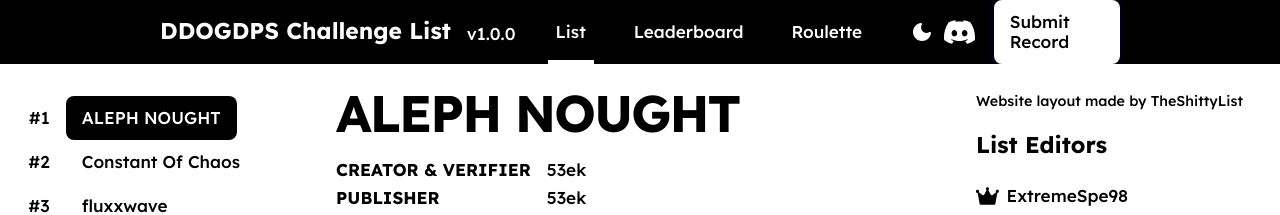
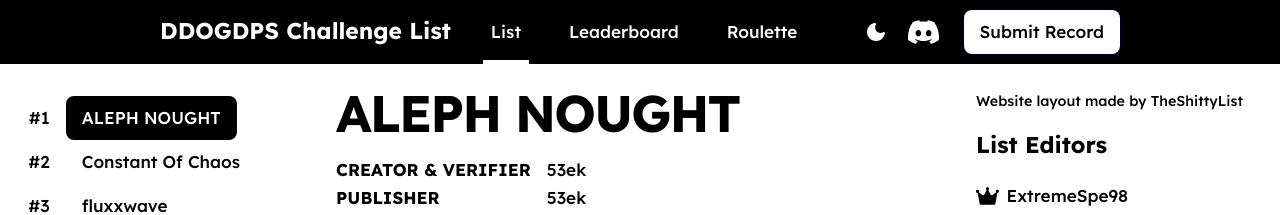
Before and after one commit to ExtremeSpe/DDOGDPSCL, a plain HTML site: page index.html in a window 1280 px wide. Shown: the top 215 px of the page. Drawn offline with nearby package versions, Linux system fonts and the light colour scheme.

Commit message:
Update index.html

```diff
--- a/index.html
+++ b/index.html
@@ -38,7 +38,6 @@
         <header :class="{ dark: store.dark }">
             <div class="logo">
                 <h3>DDOGDPS Challenge List</h3>
-                <p>v1.0.0</p>
             </div>
             <nav class="nav">
                 <router-link class="nav__tab" to="/">
```
